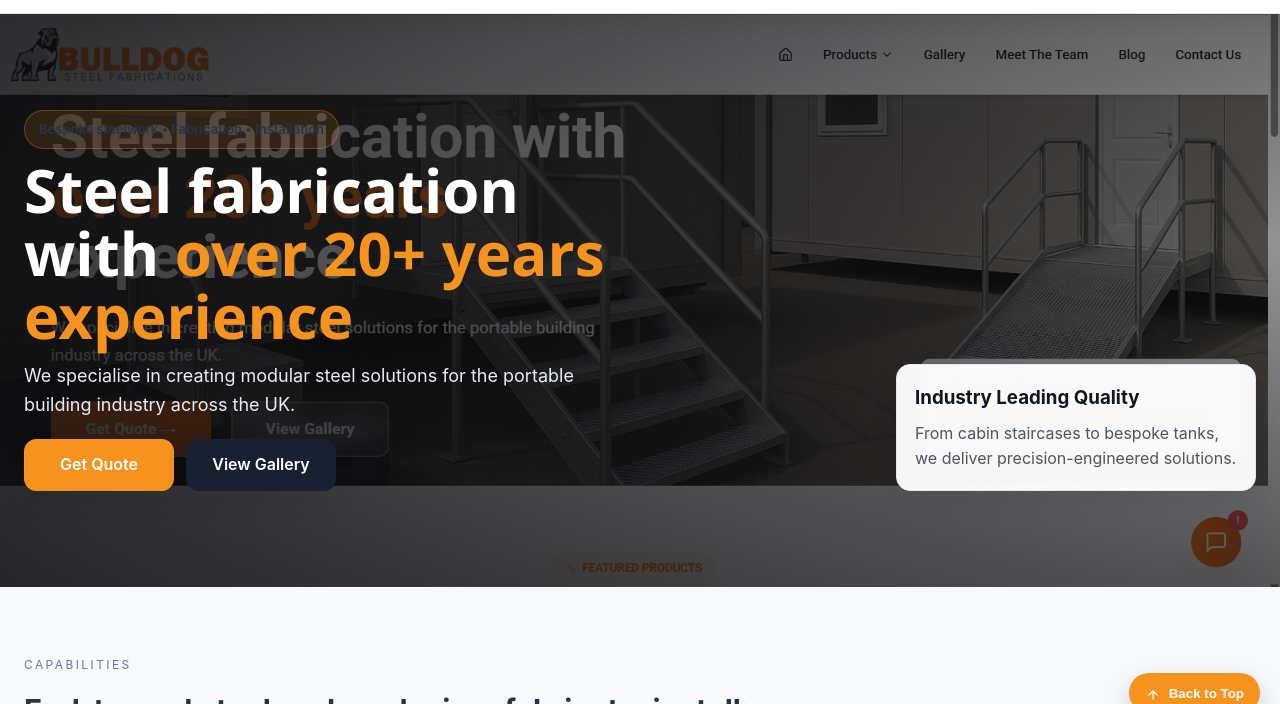
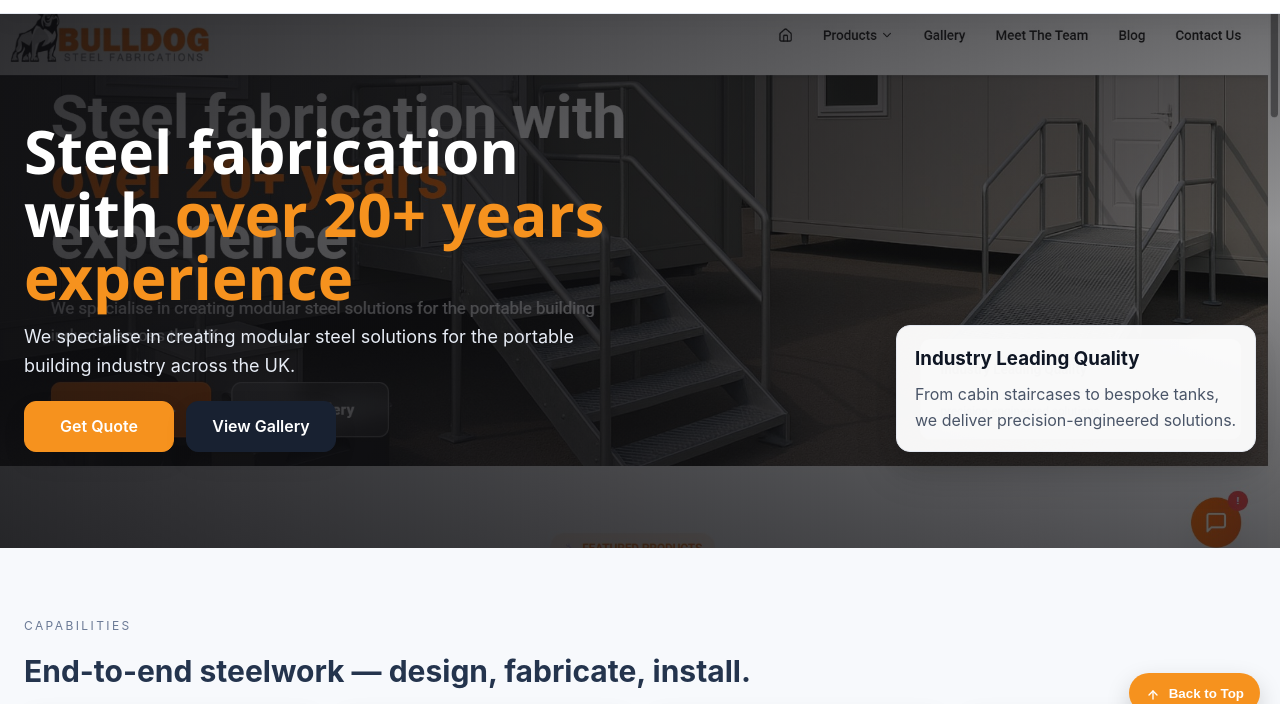
Before and after one commit to websmartshubhamk/bulldogsteelfabrications.net, a website: page website/index.html in a window 1280 px wide. Shown: the part 67-771 px from the top of the page. Drawn offline with Linux system fonts and the light colour scheme; files whose address does not match are found by name.

Commit message:
Tighten hero: remove pill, add hover lift on quality note

```diff
--- a/website/assets/styles.css
+++ b/website/assets/styles.css
@@ -241,12 +241,15 @@ header {
   border-radius: 14px;
   padding: 18px;
   border: 1px solid var(--border);
-  box-shadow: var(--shadow);
+  box-shadow: 0 18px 40px rgba(0,0,0,0.18), var(--shadow);
   max-width: 360px;
   justify-self: end;
+  transform: translateY(0);
+  transition: transform 0.2s ease, box-shadow 0.2s ease;
 }
 .hero-note h3 { margin: 0 0 8px; color: #0f1624; }
 .hero-note p { margin: 0; color: #4a5568; }
+.hero-note:hover { transform: translateY(-4px); box-shadow: 0 24px 55px rgba(0,0,0,0.24), var(--shadow); }
 
 .table { width: 100%; border-collapse: collapse; }
 .table td { border-bottom: 1px solid var(--border); padding: 12px 0; color: var(--muted); }
--- a/website/index.html
+++ b/website/index.html
@@ -49,7 +49,6 @@
   <section class="hero hero-banner">
     <div class="container hero-banner-inner">
       <div class="hero-content">
-        <div class="pill">Bespoke steelwork • Fabrication • Installation</div>
         <h1>Steel fabrication with <span class="headline-accent">over 20+ years experience</span></h1>
         <p class="lead">We specialise in creating modular steel solutions for the portable building industry across the UK.</p>
         <div class="button-row hero-actions">
```
